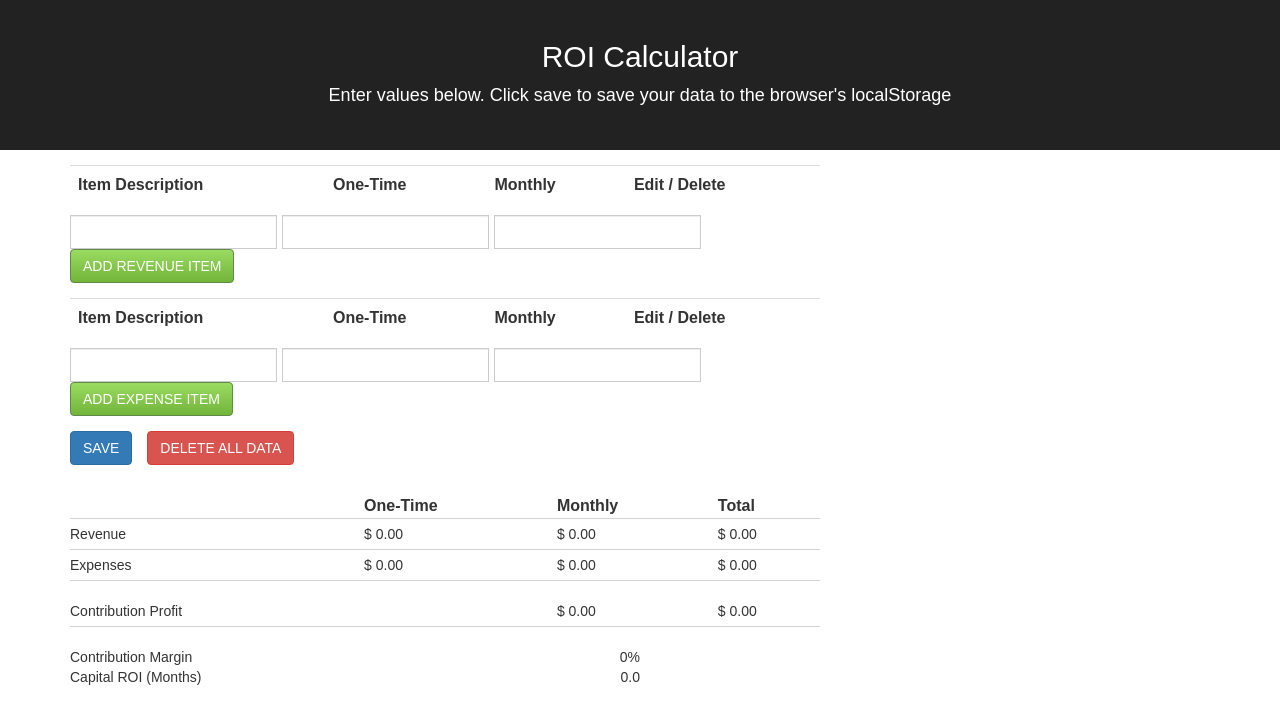
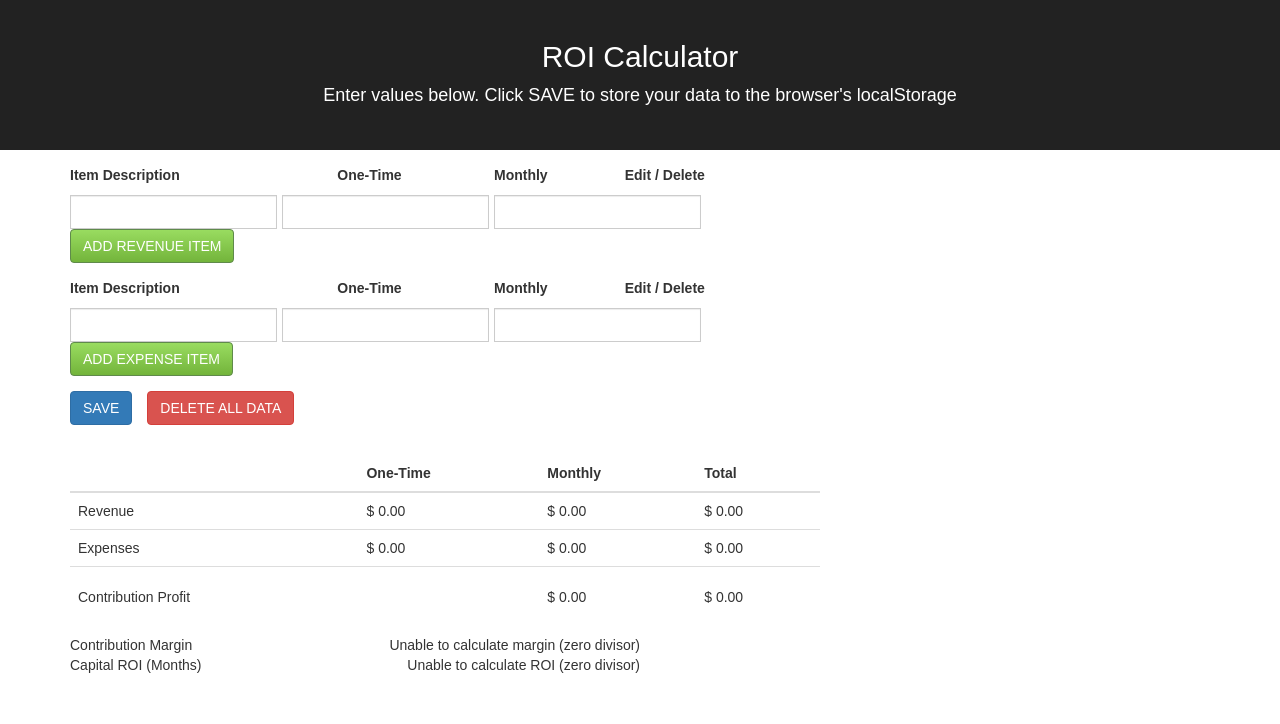
Before and after one commit to andyknolla/ROI-Calculator, a React (Create React App) app: page / in a window 1280 px wide. Shown: the top 724 px of the page. Built offline with nearby package versions, Linux system fonts and the light colour scheme; the HTML template or start-up script is replaced by a standard one.

Commit message:
Clean up CSS

```diff
--- a/src/App.css
+++ b/src/App.css
@@ -32,14 +32,6 @@ input.active:invalid {
   margin-bottom: 10px;
 }
 
-.col-titles {
-  font-size: 1.6rem;
-}
-
-.highlight {
-  border: 1px solid orange;
-}
-
 .item-button {
   padding: 1px 10px;
   margin: 3px;
@@ -48,10 +40,6 @@ input.active:invalid {
 .calculations {
   margin-top: 20px;
   max-width: 750px;
-}
-.calculations tr {
-  border-bottom: 1px solid lightgray;
-  padding: 5px;
 }
 .calculations td {
   padding-top: 5px;
@@ -63,15 +51,13 @@ input.active:invalid {
 
 .margin-roi {
   margin-top: 20px;
+  margin-bottom: 40px;
 }
 
 .margin, .roi {
   max-width: 50%;
   display: flex;
   justify-content: space-between;
-}
-
-.margin-value {
 }
 
 .buttons {
@@ -121,10 +107,7 @@ label {
   display: none;
   transition: display 1s;
 }
-.show {
-  display: block;
-  transition: display 1s;
-}
+
 .alert {
   margin-top: 20px;
 }
--- a/src/App.js
+++ b/src/App.js
@@ -162,7 +162,7 @@ class App extends Component {
       <div className="App">
         <div className="App-header">
           <h2>ROI Calculator</h2>
-          <p className="App-intro">Enter values below. Click save to save your data to the browser's localStorage</p>
+          <p className="App-intro">Enter values below. Click SAVE to store your data to the browser's localStorage</p>
         </div>
         <div className='container'>
           <Table
@@ -177,7 +177,6 @@ class App extends Component {
             inputOneTime={this.state.revenue_oneTime}
             inputMonthly={this.state.revenue_monthly}
           />
-
           <Table
             items={this.state.expense_items}
             removeItem={this.removeItem}
--- a/src/components/calculations.js
+++ b/src/components/calculations.js
@@ -22,16 +22,15 @@ class Calculations extends React.Component {
       )
   }
 
-// TODO move Numeral formatting into these two methods
-// TODO clean up indentation
-
   contributionMargin() {
+    if(this.sum(this.props.revenue) === 0) return "Unable to calculate margin (zero divisor)"
     return Numeral( ( this.sum(this.props.revenue) -
                     this.sum(this.props.expense) ) /
                     this.sum(this.props.revenue) ).format("0%")
   }
 
   roi() {
+    // .toFixed(2));
     //********  test  *********** //
     // let firstPart = ( this.sum(this.props.expense, 'oneTime') -
     //   this.sum(this.props.revenue, 'oneTime') );
@@ -40,26 +39,26 @@ class Calculations extends React.Component {
     // console.log('first part ', firstPart, 'secondPart ', secondPart);
     // console.log( firstPart / secondPart );
     // ******** end test *********** //
-
+    if(this.contributionProfit('monthly') === 0) return "Unable to calculate ROI (zero divisor)";
     return Numeral( ( this.sum(this.props.expense, 'oneTime') -
                     this.sum(this.props.revenue, 'oneTime') ) /
-                    0)
-                    // this.contributionProfit('monthly') )
+                    this.contributionProfit('monthly') )
                     .format("0.0")
-
   }
 
   render() {
     return (
       <div>
-        <table className='calculations' >
-          <tbody>
-            <tr className="col-titles">
+        <table className='calculations table' >
+          <thead className="thead-default">
+            <tr>
               <th></th>
               <th>One-Time</th>
               <th>Monthly</th>
               <th>Total</th>
             </tr>
+          </thead>
+          <tbody>
             <tr className="total-calculations" >
               <td>Revenue</td>
               <td>{ this.total("revenue", "oneTime") }</td>
--- a/src/components/table.js
+++ b/src/components/table.js
@@ -14,15 +14,17 @@ class Table extends React.Component {
   render() {
     return (
       <div className="input-group">
-        <table className="table table-sm dataTable" >
-          <tbody>
-            <tr className="col-titles">
+        <table className="table-sm dataTable" >
+          <thead className="thead-default">
+            <tr>
               <th>Item Description</th>
               <th>One-Time</th>
               <th>Monthly</th>
               <th>Edit / Delete</th>
-              {/* <th>Require confirmation<input type="checkbox" /></th> */}
             </tr>
+          </thead>
+          <tbody>
+
             {this.renderItems(this.props.items)}
           </tbody>
         </table>
```
